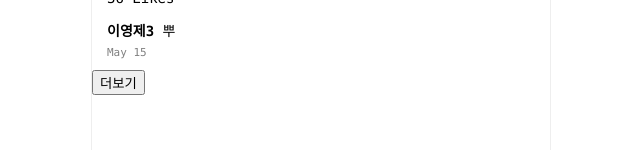
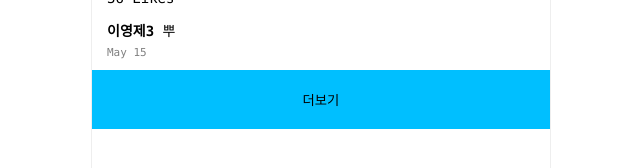
Before and after one commit to ReeYoungJe/vuestargram, a Vue app: page / in a window 1280 px wide. Shown: the part 1760-1928 px from the top of the page, without its empty margins (319-959 px from the left). Built offline with nearby package versions, Linux system fonts and the light colour scheme; a small style sheet from the web is missing.

Commit message:
footer 게시물 올리기 스텝별 나누기

```diff
--- a/src/App.vue
+++ b/src/App.vue
@@ -13,10 +13,10 @@
   <Container @write="text = $event" :imgData="imgData" :InstarData="InstarData" :step="step" />
 
   <div v-if="step === 0">
-    <button @click="more">더보기</button>
+    <button class="more"  @click="more">더보기</button>
 
   </div>
-  <div class="footer">
+  <div class="footer" v-if="step === 0" >
     <ul class="footer-button-plus">
       <input @change="upload" type="file" id="file" class="inputfile"/>
       <label for="file" class="input-plus">+</label>
@@ -182,4 +182,11 @@ ul {
   border-right: 1px solid #eee;
   border-left: 1px solid #eee;
 }
+.more{
+  width:100%;
+  border:0px solid;
+  background-color: deepskyblue;
+  padding-top:20px;
+  padding-bottom:20px;
+}
 </style>
```
